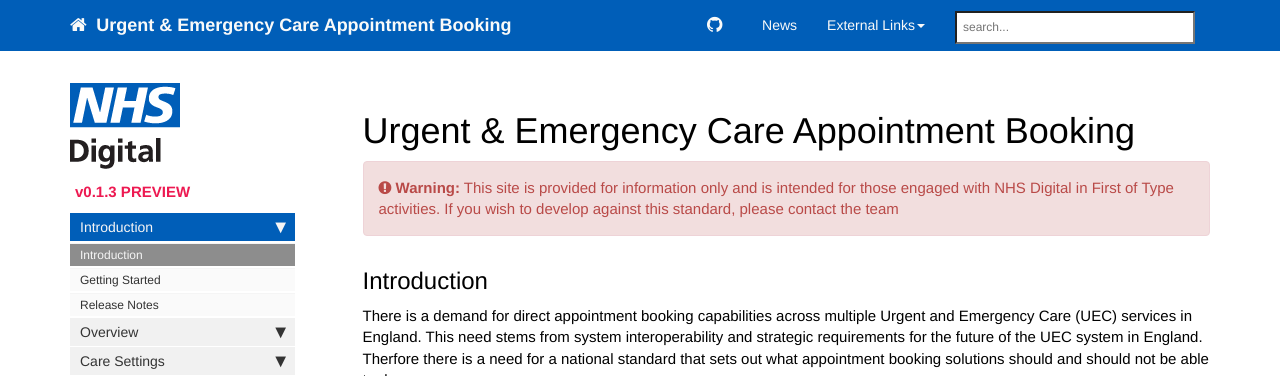
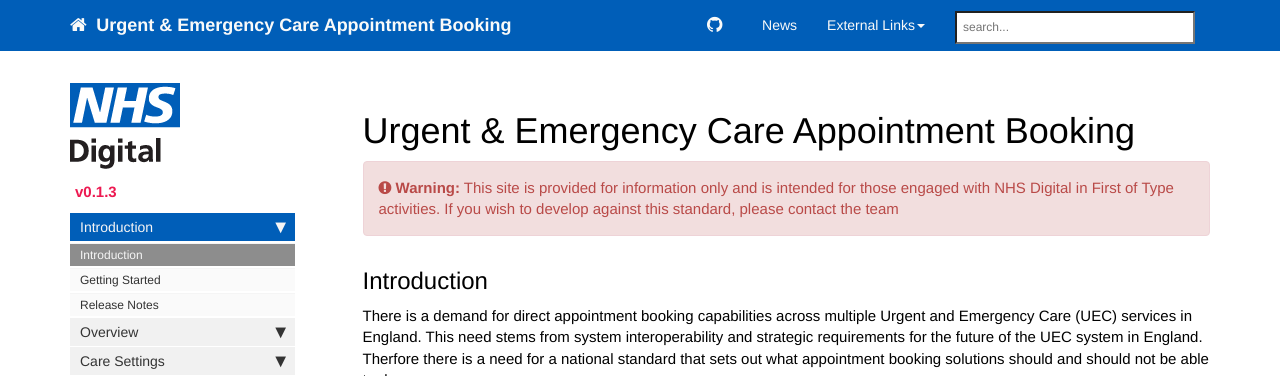
Before and after one commit to nhsd-a2si/docs-uec-appts, a Jekyll site: the page built from index.md, in a window 1280 px wide. Shown: the top 376 px of the page. Built offline with Jekyll 4.4.1, drawn with Linux system fonts in a browser that asks for light colours; nearby versions of some CDN libraries.

Commit message:
Change version label

```diff
--- a/_data/sidebars/overview_sidebar.yml
+++ b/_data/sidebars/overview_sidebar.yml
@@ -2,7 +2,7 @@
 entries:
   -
     title: "Urgent & Emergency Care Appointment Booking Standards"
-    version: "v0.1.3 PREVIEW"
+    version: "v0.1.3"
     folders:
       -
         title: Introduction
```
